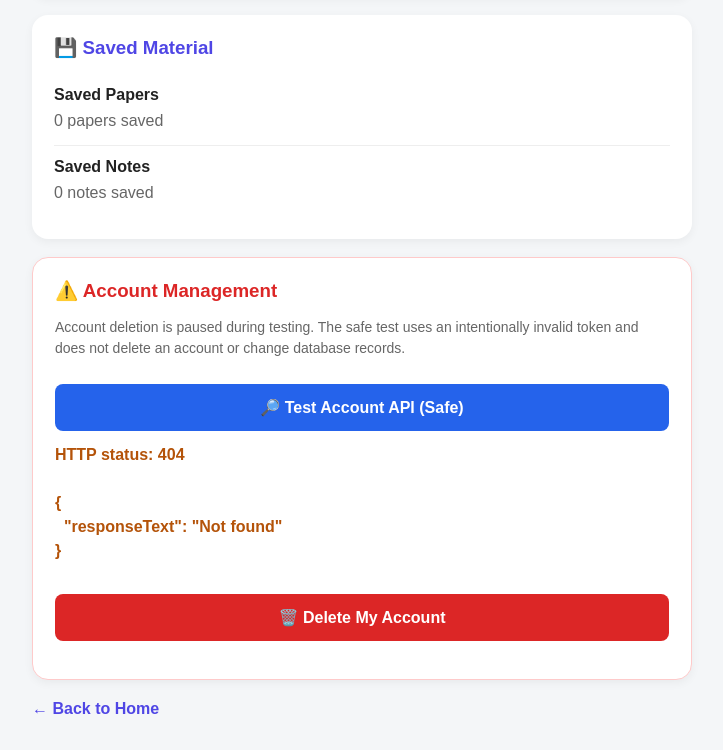
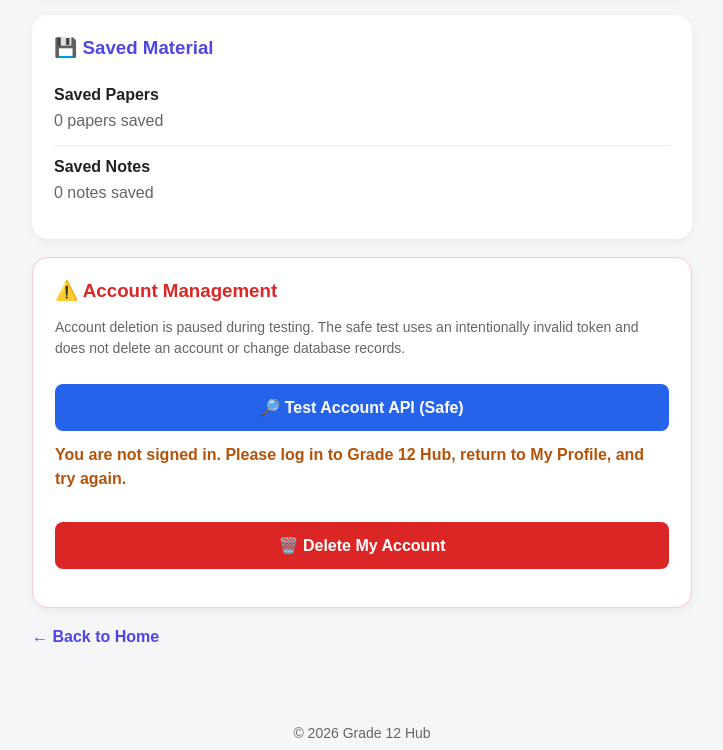
Before and after one commit to asanelen18-glitch/grade12-app, a plain HTML site: page profile.html in a window 1280 px wide. Both pictures are taken after a click on the button "🔎 Test Account API (Safe)". Shown: the part 3104-3854 px from the top of the page, without its empty margins (278-1001 px from the left). Drawn offline with nearby package versions, Linux system fonts and the light colour scheme; no server answers.

Commit message:
Update profile.html

```diff
--- a/profile.html
+++ b/profile.html
@@ -472,9 +472,9 @@
 
 /*
  * SAFE API DIAGNOSTIC
- * Sends an intentionally invalid token.
- * Never sends the signed-in user's access token.
- * Does not change or delete database records.
+ * Tests the current signed-in learner's session.
+ * Sends dryRun: true, so no database records are changed.
+ * Actual account deletion remains disabled on the server.
  */
 $("testDeleteApiBtn").addEventListener("click", async () => {
     const button = $("testDeleteApiBtn");
@@ -482,51 +482,82 @@
 
     button.disabled = true;
     output.style.color = "#222";
-    output.textContent = "Testing API safely...";
+    output.textContent = "Checking your login and API safely...";
 
     try {
+        // Get the current signed-in session.
+        const { data, error } = await db.auth.getSession();
+
+        if (error) throw error;
+
+        const session = data?.session;
+
+        if (!session?.access_token) {
+            output.style.color = "#b45309";
+            output.textContent =
+                "You are not signed in. Please log in to Grade 12 Hub, " +
+                "return to My Profile, and try again.";
+            return;
+        }
+
+        // This request validates the real session.
+        // dryRun prevents database changes.
         const response = await fetch("/api/delete-account", {
             method: "POST",
             headers: {
-                "Authorization": "Bearer invalid-test-token",
+                "Authorization": "Bearer " + session.access_token,
                 "Content-Type": "application/json"
             },
-            body: JSON.stringify({ confirmation: "TEST_ONLY" })
+            body: JSON.stringify({
+                dryRun: true
+            })
         });
 
         const responseText = await response.text();
 
         let result;
+
         try {
             result = JSON.parse(responseText);
         } catch {
-            result = { responseText: responseText };
+            result = { responseText };
         }
 
-        /*
-         * IMPORTANT FIX:
-         * Always display the real server response.
-         * Do not hide receivedOrigin behind a generic 403 message.
-         */
         output.textContent =
             "HTTP status: " + response.status + "\n\n" +
             JSON.stringify(result, null, 2);
 
-        output.style.color =
-            response.status === 401 ? "#166534" :
-            response.status === 403 ? "#dc2626" :
-            response.ok ? "#166534" : "#b45309";
+        if (
+            response.ok &&
+            result.success === true &&
+            result.dryRun === true &&
+            result.authenticated === true &&
+            result.deletionPerformed === false
+        ) {
+            output.style.color = "#166534";
+        } else {
+            output.style.color =
+                response.status === 401 ||
+                response.status === 403
+                    ? "#dc2626"
+                    : "#b45309";
+        }
+    } catch (error) {
+        console.error("Safe account API test failed:", error);
 
-    } catch (error) {
-        console.error("API safe test:", error);
         output.style.color = "#dc2626";
         output.textContent =
-            "Request failed: " + error.message +
-            "\n\nCheck the website URL and Vercel deployment.";
+            "The safe test could not finish: " +
+            (error?.message || "Unknown error") +
+            "\n\nCheck your connection and sign-in status.";
     } finally {
         button.disabled = false;
     }
 });
+
+
+
+
 
 /* REAL ACCOUNT DELETION REMAINS DISABLED */
 $("deleteAccountBtn").addEventListener("click", () => {
```
